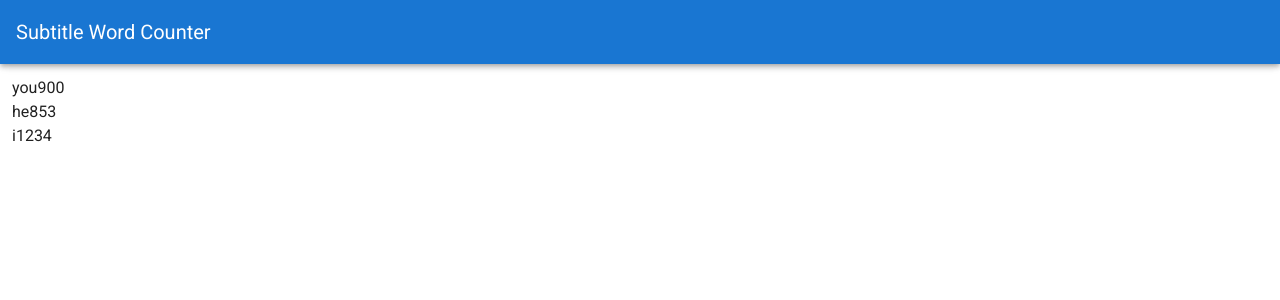
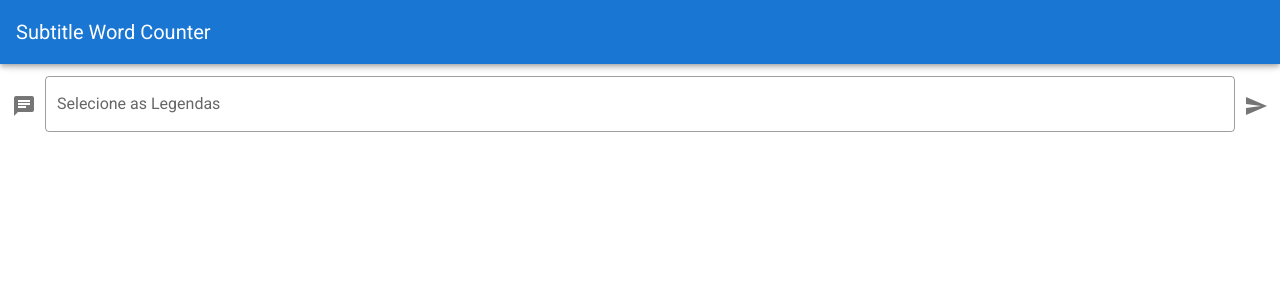
Before and after one commit to AfonsoMachado/subtitle-word-counter, a Vue app: page / in a window 1280 px wide. Shown: the top 300 px of the page. Built offline with nearby package versions, Linux system fonts and the light colour scheme.

Commit message:
comunicando backend com frontend

```diff
--- a/src/background.js
+++ b/src/background.js
@@ -2,6 +2,8 @@
 
 import { app, protocol, BrowserWindow } from 'electron'
 import { createProtocol } from 'vue-cli-plugin-electron-builder/lib'
+import './backend'
+
 // import installExtension, { VUEJS_DEVTOOLS } from 'electron-devtools-installer'
 const isDevelopment = process.env.NODE_ENV !== 'production'
 
--- a/src/components/Home.vue
+++ b/src/components/Home.vue
@@ -1,5 +1,19 @@
-<template>
+<style scoped>
+
+</style><template>
   <v-container fluid>
+      <v-form>
+          <!-- para anexar arquivo -->
+          <v-file-input
+            label="Selecione as Legendas"
+            prepend-icon="mdi-message-text"
+            append-outer-icon="mdi-send"
+            outlined
+            multiple
+            chip
+            v-model="files"
+            @click:append-outer="processSubtitles" />
+      </v-form>
       <div class="pills">
           <Pill v-for="word in groupedWords" :key="word.name" :name="word.name" :amount="word.amount" />
       </div>
@@ -7,23 +21,42 @@
 </template>
 
 <script>
+import { ipcRenderer } from 'electron'
 import Pill from './Pill'
 
 export default {
     // declarando o componente pill para habilitar o seu uso
     components: { Pill },
     data: function() {
-    return {
-      groupedWords: [
-        { name: 'you', amount: 900 },
-        { name: 'he', amount: 853 },
-        { name: 'i', amount: 1234 },
-      ]
+        return {
+            files: [],
+            groupedWords: []
+        }
+    },
+    methods: {
+        processSubtitles() {
+            //console.log(this.files)
+
+            // Enviando parametro para o backend
+            ipcRenderer.send('process-subtitles', this.files)
+            // Pegando e resposta
+            ipcRenderer.on('process-subtitles', (event, resp) => {
+                this.groupedWords = resp
+                console.log(this.groupedWords)
+            })
+        }
     }
-  }
 }
 </script>
 
 <style>
 
+    .pills {
+        /* Definindo o layout como flexbox */
+        display: flex;
+        /* Permitindo quebra de linha  */
+        flex-wrap: wrap;
+        justify-content: flex-start;
+    }
+
 </style>
--- a/src/components/Pill.vue
+++ b/src/components/Pill.vue
@@ -1,7 +1,7 @@
 <template>
-    <div>
-        <span>{{ name }}</span>
-        <span>{{ amount }}</span>
+    <div class="pill">
+        <span class="name">{{ name }}</span>
+        <span class="amount">{{ amount }}</span>
     </div>
 </template>
 
@@ -12,6 +12,40 @@ export default {
 }
 </script>
 
-<style>
+<style scoped>
+    .pill {
+        margin: 10px;
+        height: 55px;
+        border-radius: 30px;
 
+        background-color: #dc143c;
+        color: #fff;
+        font-size: 1.3rem;
+        font-weight: bold;
+
+        display: flex;
+        align-items: center;
+    }
+
+    .pill .name {
+        margin-left: 15px;
+    }
+
+    .pill .amount {
+        margin: 10px;
+        padding: 5px;
+        height: 35px;
+        width: 35px;
+        border-radius: 18px;
+
+        background-color: #FFF;
+        color: #dc143c;
+
+        font-size: 14px;
+
+        /* Alinhando ao centro */
+        display: flex;
+        align-items: center;
+        justify-content: center;
+    }
 </style>
--- a/vue.config.js
+++ b/vue.config.js
@@ -1,5 +1,4 @@
 module.exports = {
-  "transpileDependencies": [
-    "vuetify"
-  ]
-}
+  transpileDependencies: ["vuetify"],
+  pluginOptions: { electronBuilder: { nodeIntegration: true } },
+};
```
Also changed, not shown: src/backend/index.js (added, +15 -0 lines), 2 other files (tests, documents, lock files or other folders).
